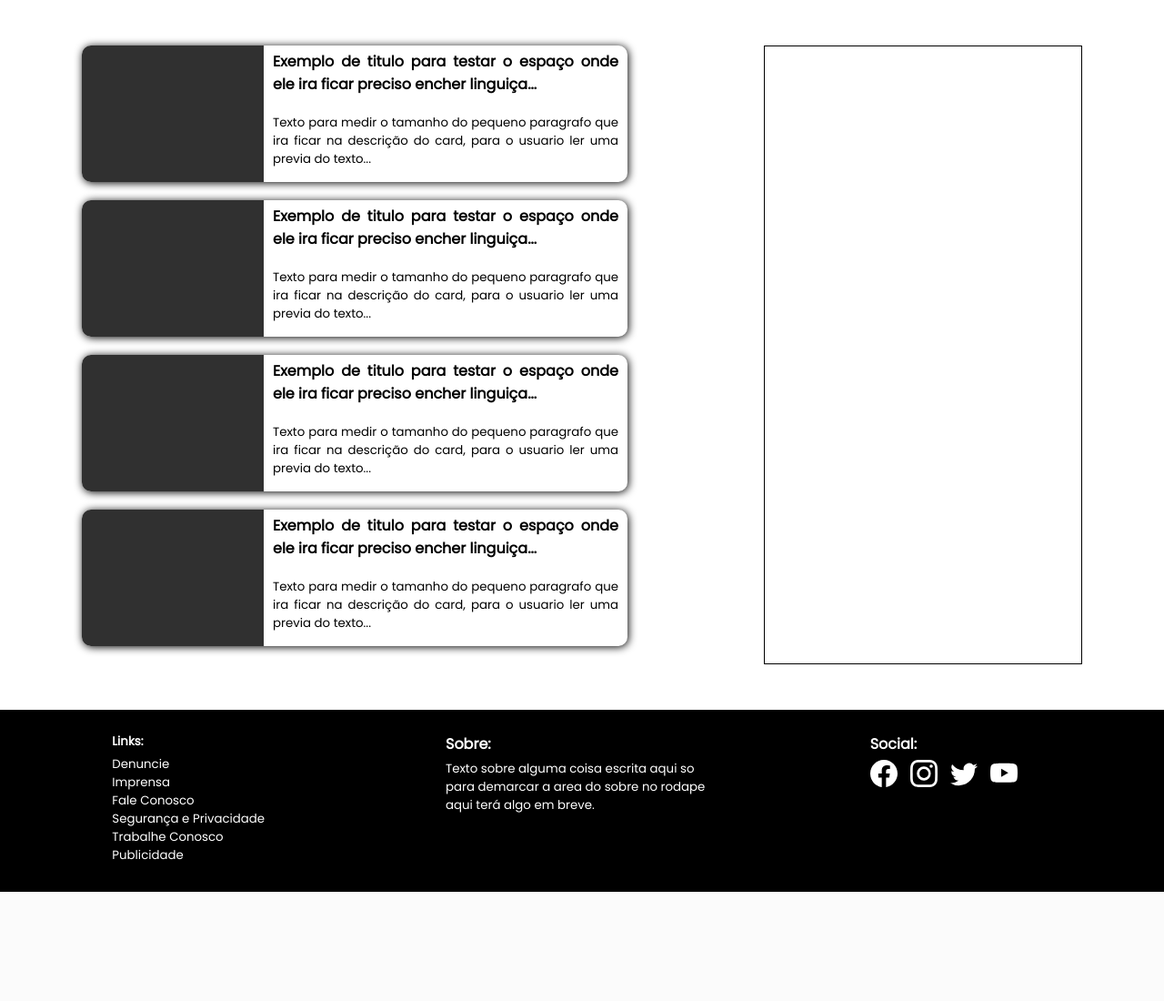
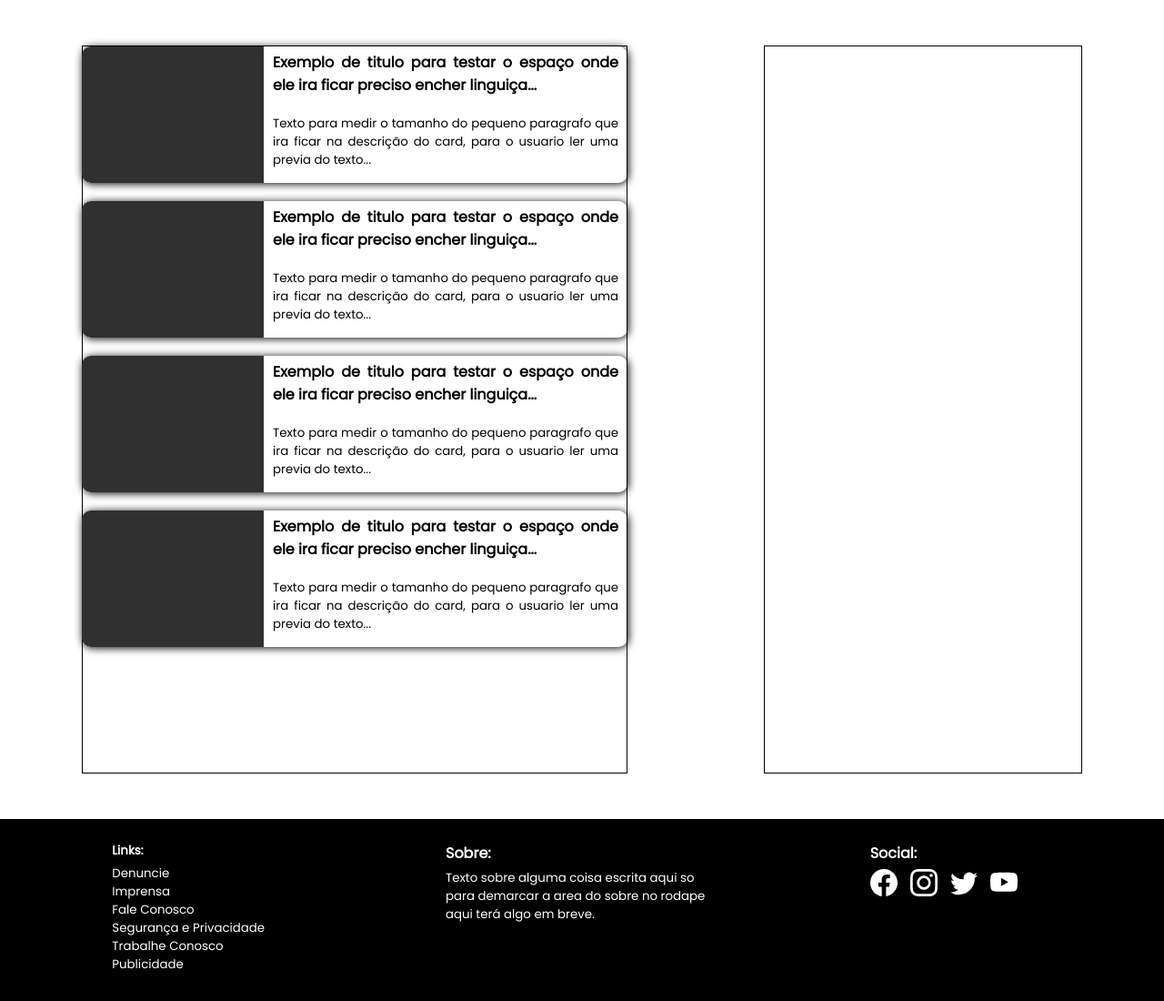
Before and after one commit to mendesleu/Projeto-Blog, a PHP site: page /home1.html in a window 1280 px wide. Shown: the part 250-1350 px from the top of the page at 91% size. Before the commit the page ends 1230 px from the top, so only its background shows below. Run offline with PHP 8.4, Linux system fonts and the light colour scheme.

Commit message:
id correction

```diff
--- a/css/style.css
+++ b/css/style.css
@@ -137,24 +137,27 @@ footer{
 }
 /* Footer =========================================================================== */
 
-/* Home - Main ====================================================================== */
+/* Main ============================================================================= */
 main{
     display: flex;
     margin: 50px 0 50px 0;
     width: 100%;
     justify-content: center;
+
+    height: 100vh;
 }
 
-.container-content{
-    width: 1200px;
+#container-content{
+    width: 600px;
     display: flex;
     flex-direction: column;
     align-items: center;
+
+    border: 1px solid black;
 }
 
 aside{
     width: 350px;
     border: 1px solid black;
 }
-
-/* Home - Main ====================================================================== */
+/* Main ============================================================================= */
```
